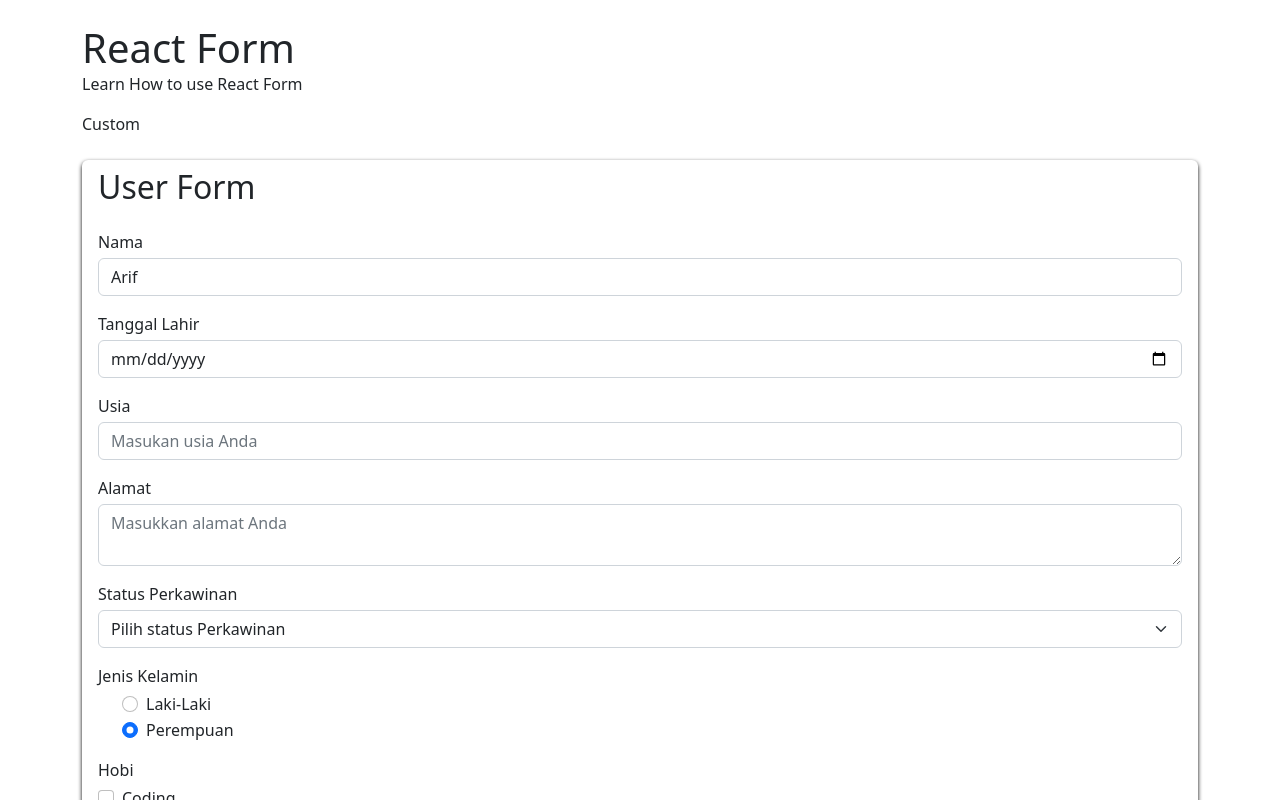
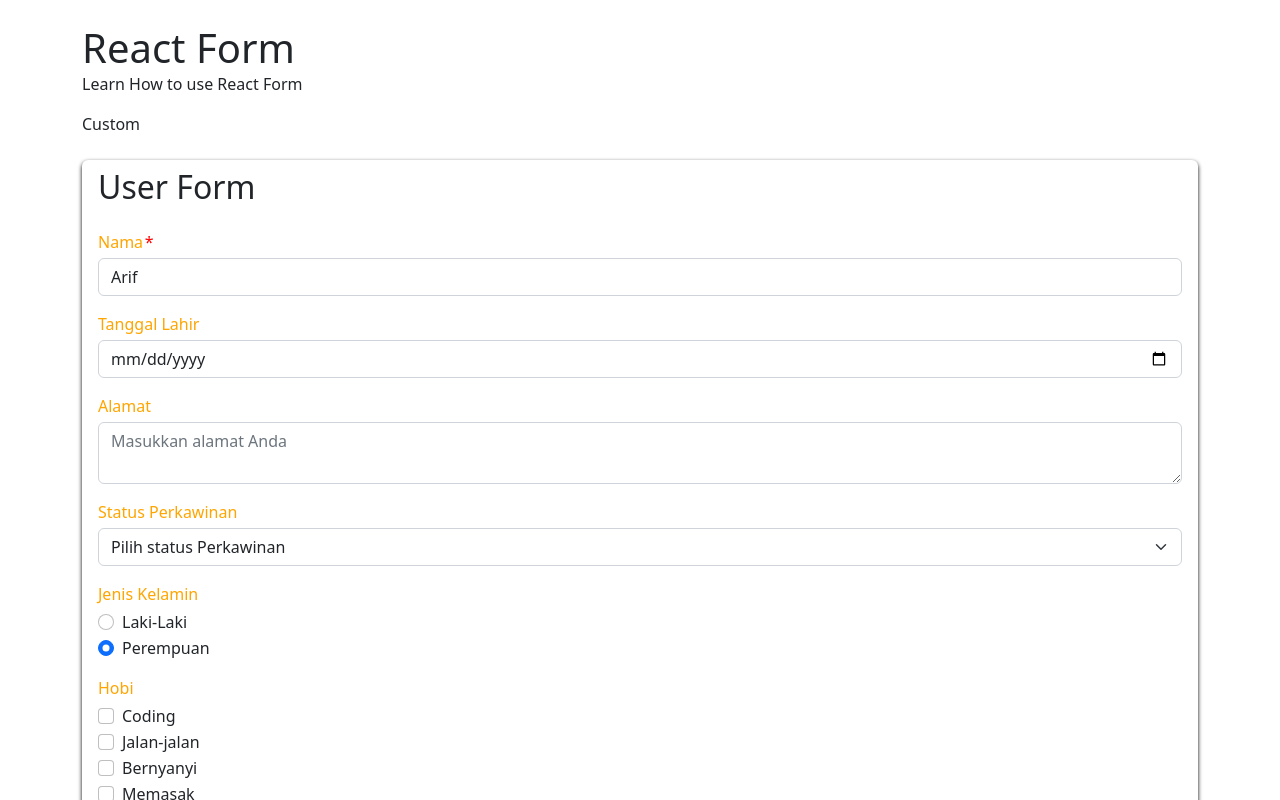
Before and after one commit to afikrico/rxid-form, a React (Create React App) app: page / in a window 1280 px wide. Shown: the top 800 px of the page. Built offline with nearby package versions, Linux system fonts and the light colour scheme.

Commit message:
Membuat custom card dan form agar reuseable.

```diff
--- a/src/App.scss
+++ b/src/App.scss
@@ -7,3 +7,14 @@ div.card {
     margin-bottom: 0;
   }
 }
+
+div.custom-form-group > label {
+  &.required {
+    &::after {
+      content: "*";
+      color: red;
+      margin-left: 0.1em;
+    }
+  }
+  color: orange
+}
--- a/src/App.tsx
+++ b/src/App.tsx
@@ -8,6 +8,7 @@ import {
   JenisKelamin,
   StatusPerkawinanModel,
 } from "./shared/models";
+import { Components } from "./shared/components";
 
 function App() {
   const [state, setState] = useState({
@@ -16,7 +17,7 @@ function App() {
     gender: 2,
     statusPerkawinanOptions: StatusPerkawinanModel.createList(),
     jenisKelaminOptions: JenisKelamin.createList(),
-    hobiList: CheckboxModel.createList(HobiModel.createList())
+    hobiList: CheckboxModel.createList(HobiModel.createList()),
   });
   const submitHandler = (e: any) => {
     e.preventDefault();
@@ -37,7 +38,7 @@ function App() {
     );
     dto.jenisKelamin = JenisKelamin.getById(dto.gender ? +dto.gender : null);
     // dto.hobi = CheckboxModel.getValues(state.hobiList).map(val => val.name)
-    dto.hobi = CheckboxModel.getValues(state.hobiList)
+    dto.hobi = CheckboxModel.getValues(state.hobiList);
     console.log("dto ", dto);
   };
 
@@ -49,23 +50,16 @@ function App() {
     console.log(e.target.value);
   };
 
-  console.log('hobilist ',state.hobiList)
-  console.log('hobilist ', CheckboxModel.getValues(state.hobiList))
+  console.log("hobilist ", state.hobiList);
+  console.log("hobilist ", CheckboxModel.getValues(state.hobiList));
   return (
     <div className="container py-4">
       <h1 className="mb-0">React Form</h1>
       <p>Learn How to use React Form</p>
       <CustomComponent />
-      <div className="card my-4">
-        <div className="card-header">
-          <h2 className="mb-0">User Form</h2>
-        </div>
-        <div className="card-body">
+      <Components.Card header="User Form">
         <form onSubmit={submitHandler}>
-            <div className="mb-3">
-              <label className="mb-1" htmlFor="name">
-                Nama
-              </label>
+          <Components.Form.Group label="Nama" htmlFor="name" required={true}>
             <input
               type="text"
               value={state.name}
@@ -74,43 +68,26 @@ function App() {
               className="form-control"
               placeholder="Masukkan nama Anda"
             />
-            </div>
-            <div className="mb-3">
-              <label className="mb-1" htmlFor="bod">
-                Tanggal Lahir
-              </label>
+          </Components.Form.Group>
+
+          <Components.Form.Group label="Tanggal Lahir" htmlFor="dob">
             <input
               type="date"
               className="form-control"
-                name="bod"
+              name="dob"
               placeholder="Pilih tanggal lahir Anda"
             />
-            </div>
-            <div className="mb-3">
-              <label className="mb-1" htmlFor="age">
-                Usia
-              </label>
-              <input
-                type="number"
-                className="form-control"
-                name="age"
-                placeholder="Masukan usia Anda"
-              />
-            </div>
-            <div className="mb-3">
-              <label className="mb-1" htmlFor="address">
-                Alamat
-              </label>
+          </Components.Form.Group>
+
+          <Components.Form.Group label="Alamat" htmlFor="address">
             <textarea
               name="address"
               className="form-control"
               placeholder="Masukkan alamat Anda"
             />
-            </div>
-            <div className="mb-3">
-              <label className="mb-1" htmlFor="marital">
-                Status Perkawinan
-              </label>
+          </Components.Form.Group>
+
+          <Components.Form.Group label="Status Perkawinan" htmlFor="marital">
             <select className="form-select" name="marital">
               <option value="">Pilih status Perkawinan</option>
               {state.statusPerkawinanOptions.map((statusPerkawinan) => (
@@ -119,13 +96,9 @@ function App() {
                 </option>
               ))}
             </select>
-            </div>
+          </Components.Form.Group>
 
-            <div className="mb-3">
-              <label className="mb-1" htmlFor="gender">
-                Jenis Kelamin
-              </label>
-              <div className="form-check">
+          <Components.Form.Group label="Jenis Kelamin" htmlFor="gender">
             {state.jenisKelaminOptions.map((jenisKelamin) => (
               <div className="form-check" key={jenisKelamin.id}>
                 <input
@@ -150,12 +123,9 @@ function App() {
                 </label>
               </div>
             ))}
-              </div>
-            </div>
-            <div className="mb-3">
-              <label className="mb-1" htmlFor="hobi">
-                Hobi
-              </label>
+          </Components.Form.Group>
+
+          <Components.Form.Group label="Hobi" htmlFor="hobi">
             {state.hobiList.map((hobi, i) => (
               <div className="form-check" key={hobi.option.id}>
                 <input
@@ -165,14 +135,13 @@ function App() {
                   id={"hobi" + hobi.option.id}
                   value={hobi.option.id}
                   onChange={(e) => {
-                      const hobiList = state.hobiList
-                      hobiList[i].isChecked = e.target.checked
+                    const hobiList = state.hobiList;
+                    hobiList[i].isChecked = e.target.checked;
                     setState((state) => ({
                       ...state,
-                        hobiList
+                      hobiList,
                     }));
-                      console.log(e.target.checked)
-
+                    console.log(e.target.checked);
                   }}
                 />
                 <label
@@ -183,14 +152,13 @@ function App() {
                 </label>
               </div>
             ))}
-            </div>
+          </Components.Form.Group>
 
           <button className="btn btn-primary">
             <em className="fas fa-plus"></em>Add
           </button>
         </form>
-        </div>
-      </div>
+      </Components.Card>
     </div>
   );
 }
--- /dev/null
+++ b/src/shared/components/Card.tsx
@@ -0,0 +1,21 @@
+import { FunctionComponent } from "react";
+
+interface Props {
+  children: JSX.Element | Array<JSX.Element>;
+  header?: string;
+}
+
+export const Card: FunctionComponent<any> = ({ children, header }) => {
+  return (
+    <>
+      <div className="card my-4">
+        {header && (
+          <div className="card-header">
+            <h2 className="mb-0">User Form</h2>
+          </div>
+        )}
+        <div className="card-body">{children}</div>
+      </div>
+    </>
+  );
+};
--- /dev/null
+++ b/src/shared/components/form/Group.tsx
@@ -0,0 +1,29 @@
+import React, { FunctionComponent } from "react";
+
+interface Props {
+  children: JSX.Element | Array<JSX.Element>;
+  label?: string;
+  htmlFor?: string;
+  required?: boolean;
+}
+
+export const Group: FunctionComponent<Props> = ({
+  children,
+  label,
+  htmlFor,
+  required,
+}) => {
+  return (
+    <div className="custom-form-group mb-3">
+      {label && (
+        <label
+          className={"mb-1" + (required ? " required" : "")}
+          htmlFor={htmlFor}
+        >
+          {label}
+        </label>
+      )}
+      {children}
+    </div>
+  );
+};
--- /dev/null
+++ b/src/shared/components/form/index.tsx
@@ -0,0 +1,5 @@
+import { Group } from "./Group";
+
+export const Form = {
+    Group
+}
--- a/src/shared/components/index.tsx
+++ b/src/shared/components/index.tsx
@@ -1,5 +1,7 @@
 import CustomComponent from "./Custom";
+import { Card } from "./Card";
+import { Form } from "./form";
 
 export const Components = {
-    CustomComponent
+    CustomComponent, Card, Form
 }
```
Lines whose indentation alone changed are shown as unchanged.
